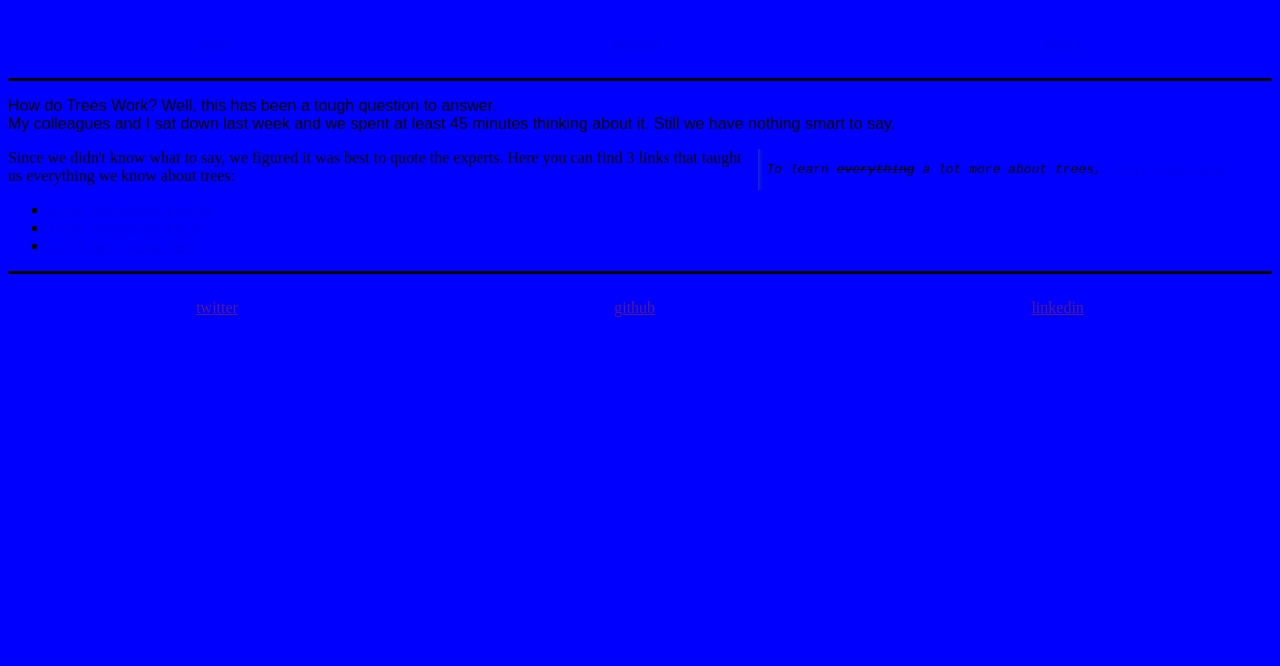
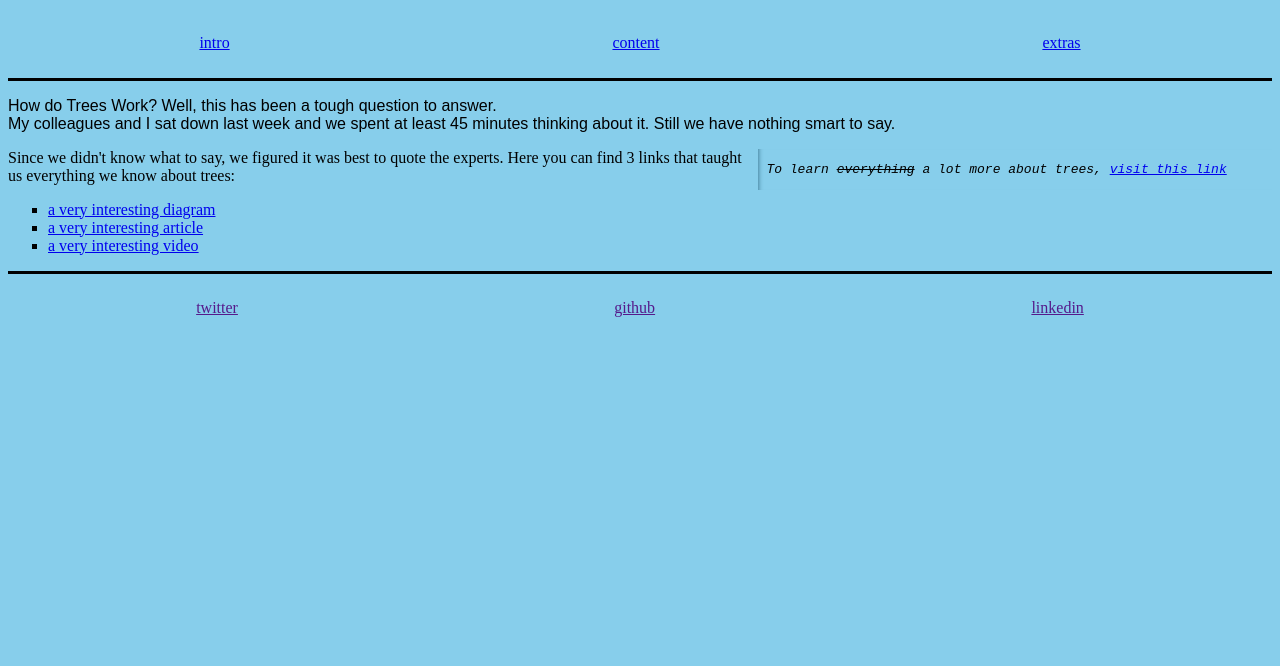
Before and after one commit to iTalantaAcademy-kakuma-1/Group3-template-html-css, a website: page index.html in a window 1280 px wide. Shown: the part 134-800 px from the top of the page. Drawn offline with Linux system fonts and the light colour scheme.

Commit message:
Update index.css

```diff
--- a/styles/index.css
+++ b/styles/index.css
@@ -75,5 +75,5 @@
   animation: bounce 1s;
 }
 body {
-  background-color: blue;
+  background-color: skyblue;
 }
```
